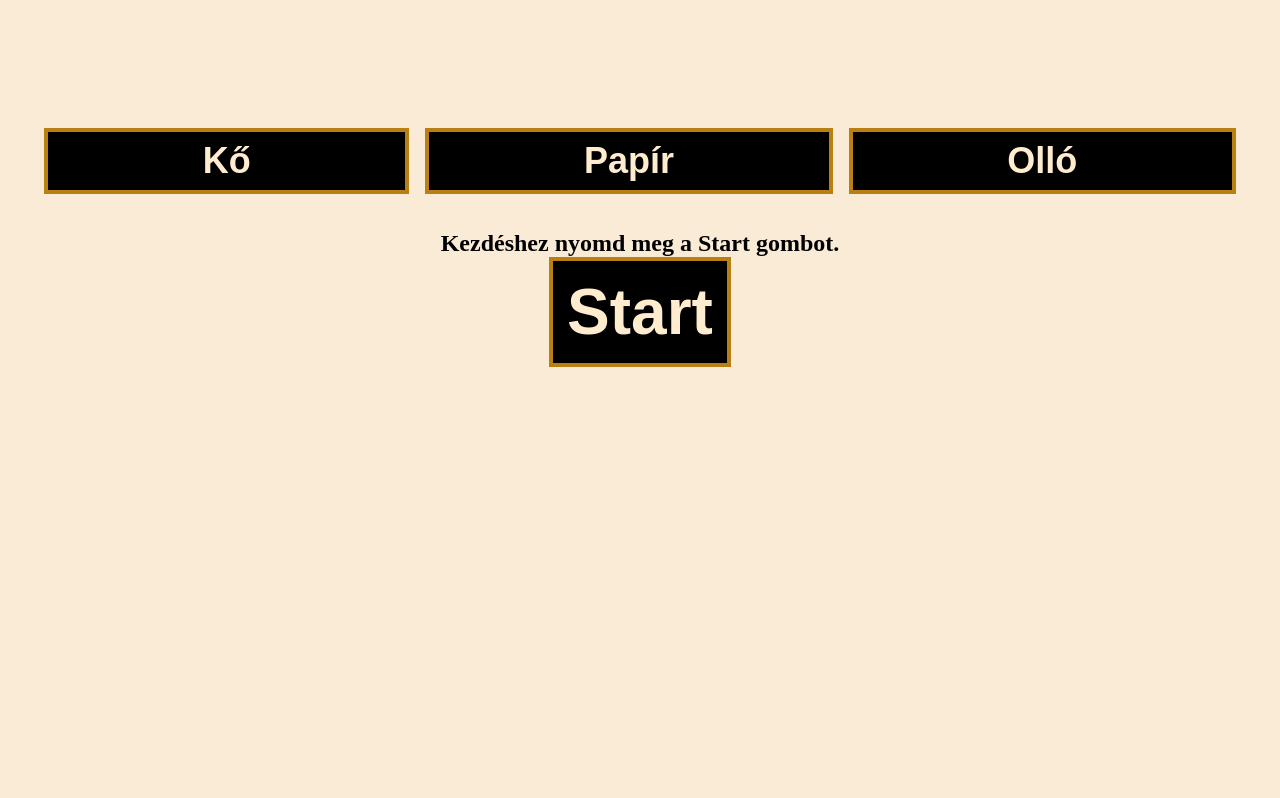
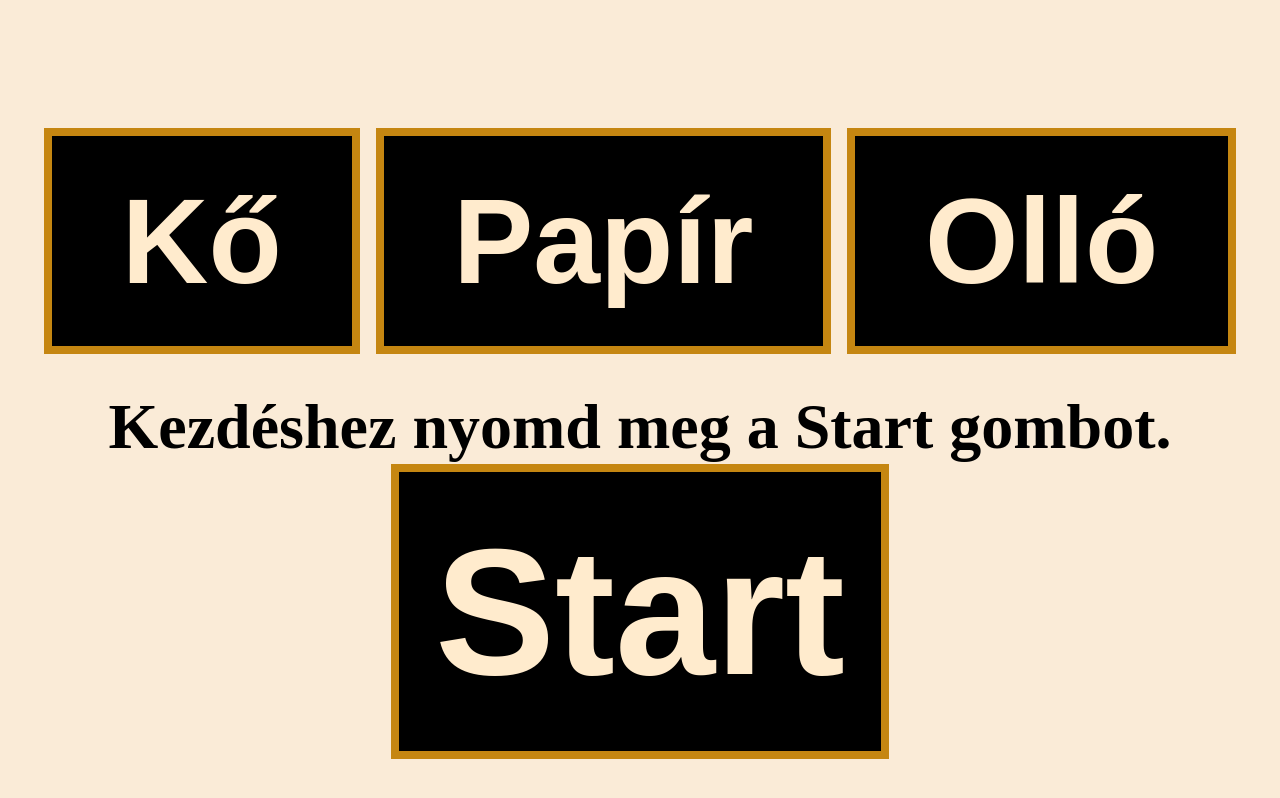
Before and after one commit to pakaimarkk-sketch/rock-paper-scissors, a plain HTML site: page index.html in a window 1280 px wide. Drawn offline with Linux system fonts and the light colour scheme.

Commit message:
resolution changes

```diff
--- a/style.css
+++ b/style.css
@@ -15,8 +15,8 @@
 #start {
     display: flex;
     justify-self: center;
-    padding: 14px;
-    font-size: 64px;
+    padding: 36px;
+    font-size: 180px;
     font-weight: 600;
 }
 
@@ -30,22 +30,22 @@ button {
     background-color: black;
     color: blanchedalmond;
     justify-content: center;
-    border: 4px solid rgba(233, 160, 24, 0.795);
-    box-shadow: 8px solid rgba(233, 160, 24, 0.795);
+    border: 8px solid rgba(248, 169, 22, 0.795);
+
 }
 
 #menu button {
-    padding-left:  16px;
-    padding-right: 16px;
-    font-size: 36px;
-    padding-top: 8px;
-    padding-bottom: 8px;
+    padding-left:  48px;
+    padding-right: 48px;
+    font-size: 120px;
+    padding-top: 36px;
+    padding-bottom: 36px;
     font-weight: 600;
 }
 
 #result {
     display: flex;
-    font-size: 24px;
+    font-size: 64px;
     align-items: center;
     justify-self: center;
     font-weight: 600;
@@ -55,7 +55,7 @@ button {
 
 #score {
     display: flex;
-    font-size: 24px;
+    font-size: 64px;
     font-weight: 600;
     align-items: center;
     justify-self: center;
```
